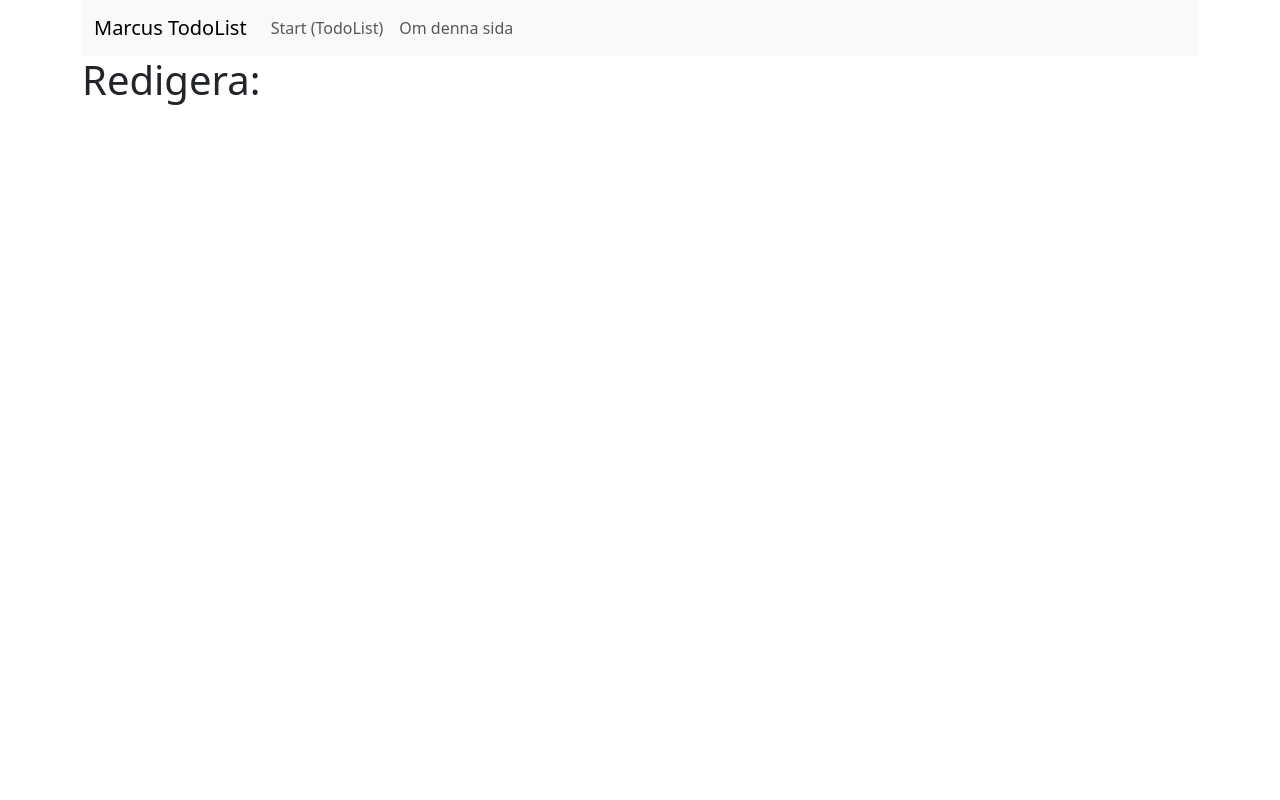
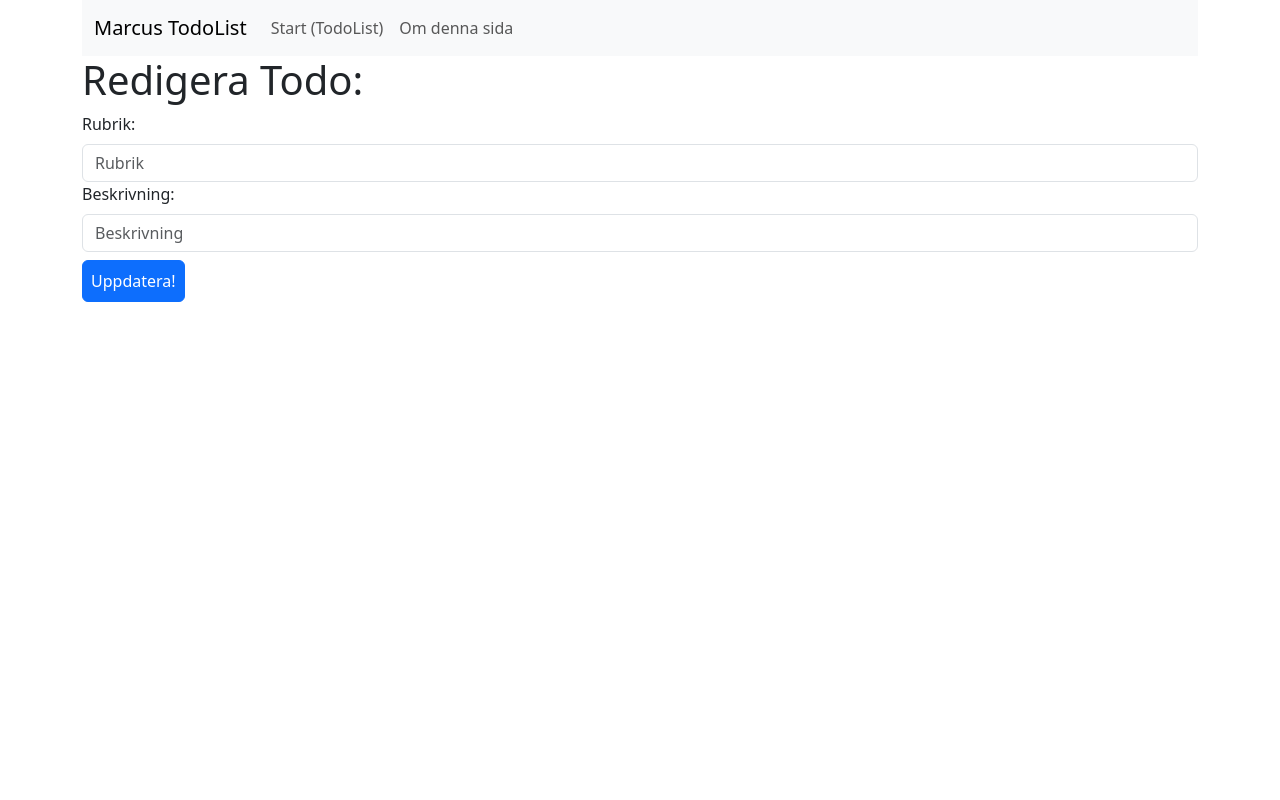
Before and after one commit to Soderhamn/Projekt_DT162G_Frontend, a Vue app: page /edit in a window 1280 px wide. Shown: the top 800 px of the page. Built offline with nearby package versions, Linux system fonts and the light colour scheme.

Commit message:
Skapat editform, editview

```diff
--- a/src/components/EditForm.vue
+++ b/src/components/EditForm.vue
@@ -1,5 +1,31 @@
 <script></script>
 
-<template></template>
+<template>
+  <label class="form-label">Rubrik:</label>
+  <input
+    class="form-control"
+    type="text"
+    name="rubrik"
+    id="rubrik"
+    placeholder="Rubrik"
+  />
+  <label class="form-label">Beskrivning:</label>
+  <input
+    class="form-control"
+    type="text"
+    name="beskrivning"
+    id="beskrivning"
+    placeholder="Beskrivning"
+  />
+  <input type="hidden" name="id" id="id" />
+
+  <input
+    type="submit"
+    value="Uppdatera!"
+    class="btn btn-primary padding-4 mt-2"
+  />
+
+  <span id="message">{{ resultMessage }}</span>
+</template>
 
 <style scoped></style>
--- a/src/views/EditView.vue
+++ b/src/views/EditView.vue
@@ -3,7 +3,7 @@ import EditForm from "../components/EditForm.vue";
 </script>
 
 <template>
-  <h1>Redigera:</h1>
+  <h1>Redigera Todo:</h1>
   <EditForm />
 </template>
 
--- a/src/views/HomeView.vue
+++ b/src/views/HomeView.vue
@@ -5,5 +5,6 @@ import TodoList from "../components/TodoList.vue";
 
 <template>
   <h1>Att göra-lista:</h1>
+  <span> {{ resultMessage }}</span>
   <TodoList />
 </template>
```
